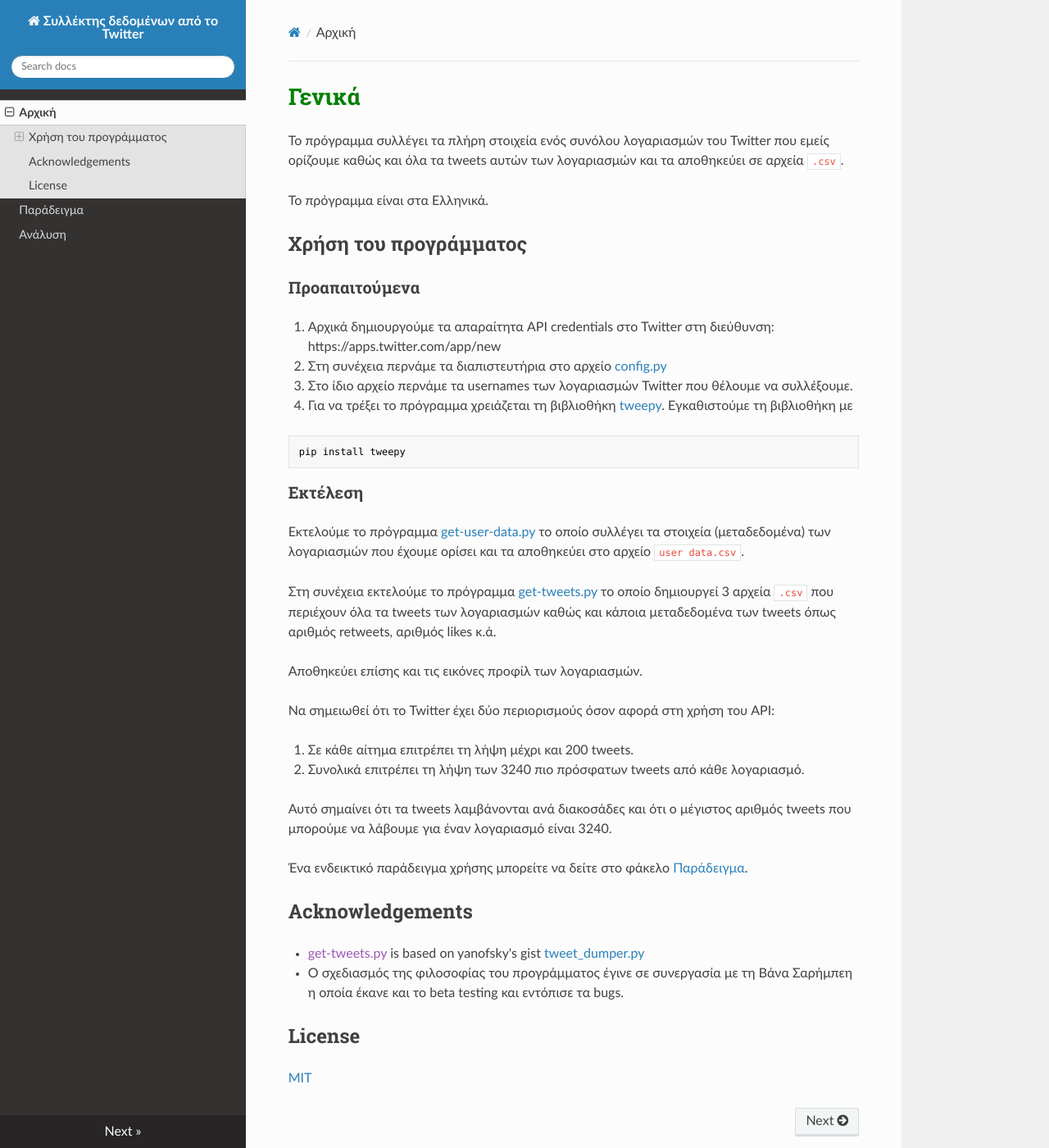
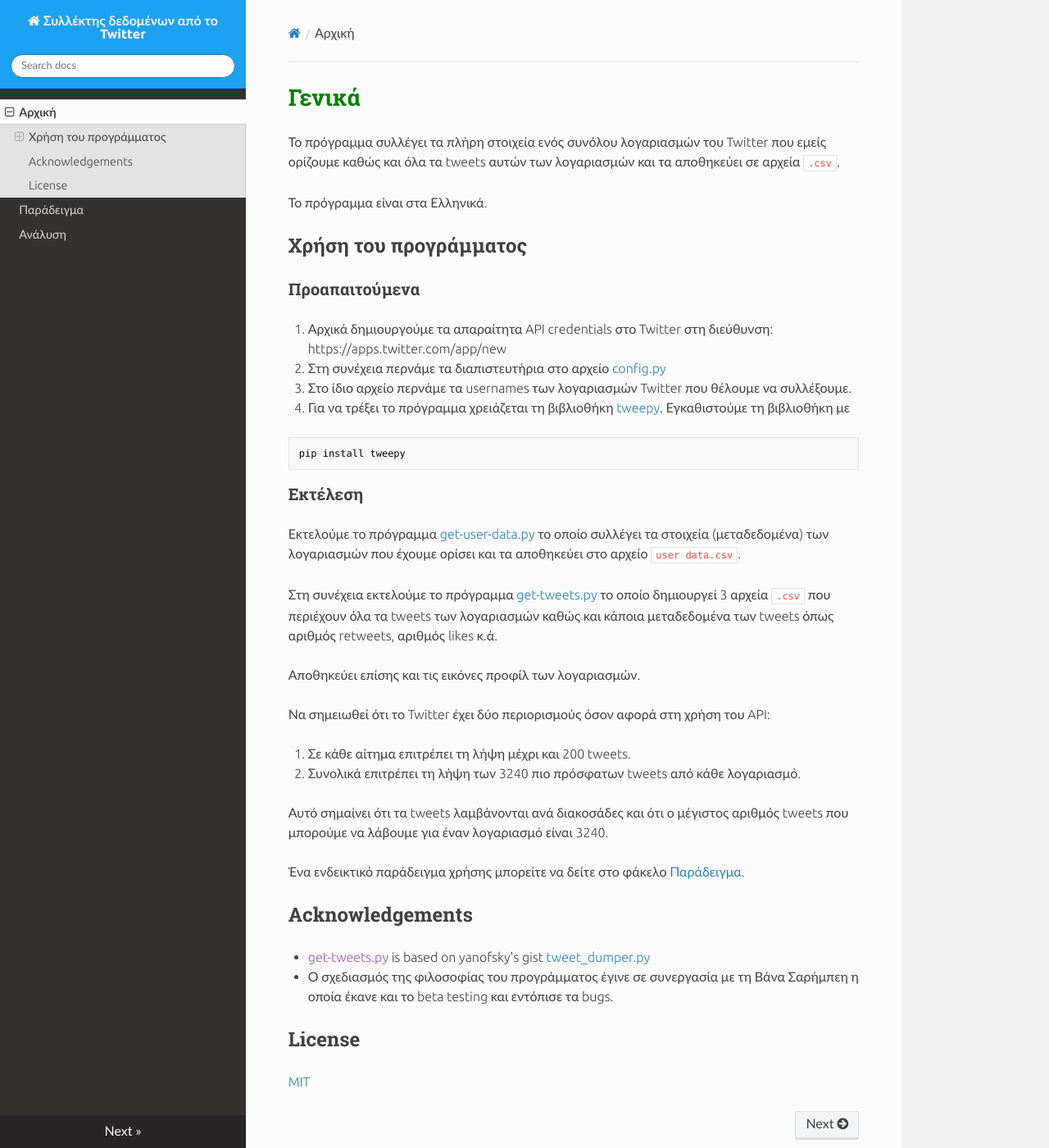
Before and after one commit to Protonotarios/get-tweets, an MkDocs documentation site: the page built from docs/index.md, in a window 1280 px wide and 1400 px high. Shown: the whole window at 82% size. Built offline with MkDocs 1.6.1, drawn with Linux system fonts in a browser that asks for light colours; nearby versions of some CDN libraries; old or Windows-style settings are respelled for this version of MkDocs.

Commit message:
Ενημέρωση

```diff
--- a/docs/extra.css
+++ b/docs/extra.css
@@ -1,3 +1,14 @@
+@import url('https://fonts.googleapis.com/css?family=Ubuntu:300,300i,700,700i&subset=greek');
+
+body {
+    font-family: "Ubuntu","Lato","proxima-nova","Helvetica Neue",Arial,sans-serif;
+    font-weight: 300;
+}
+
+.wy-side-nav-search {
+    background-color: #1da1f2;
+}
+
 h1 {
   color: green;
 }
```
